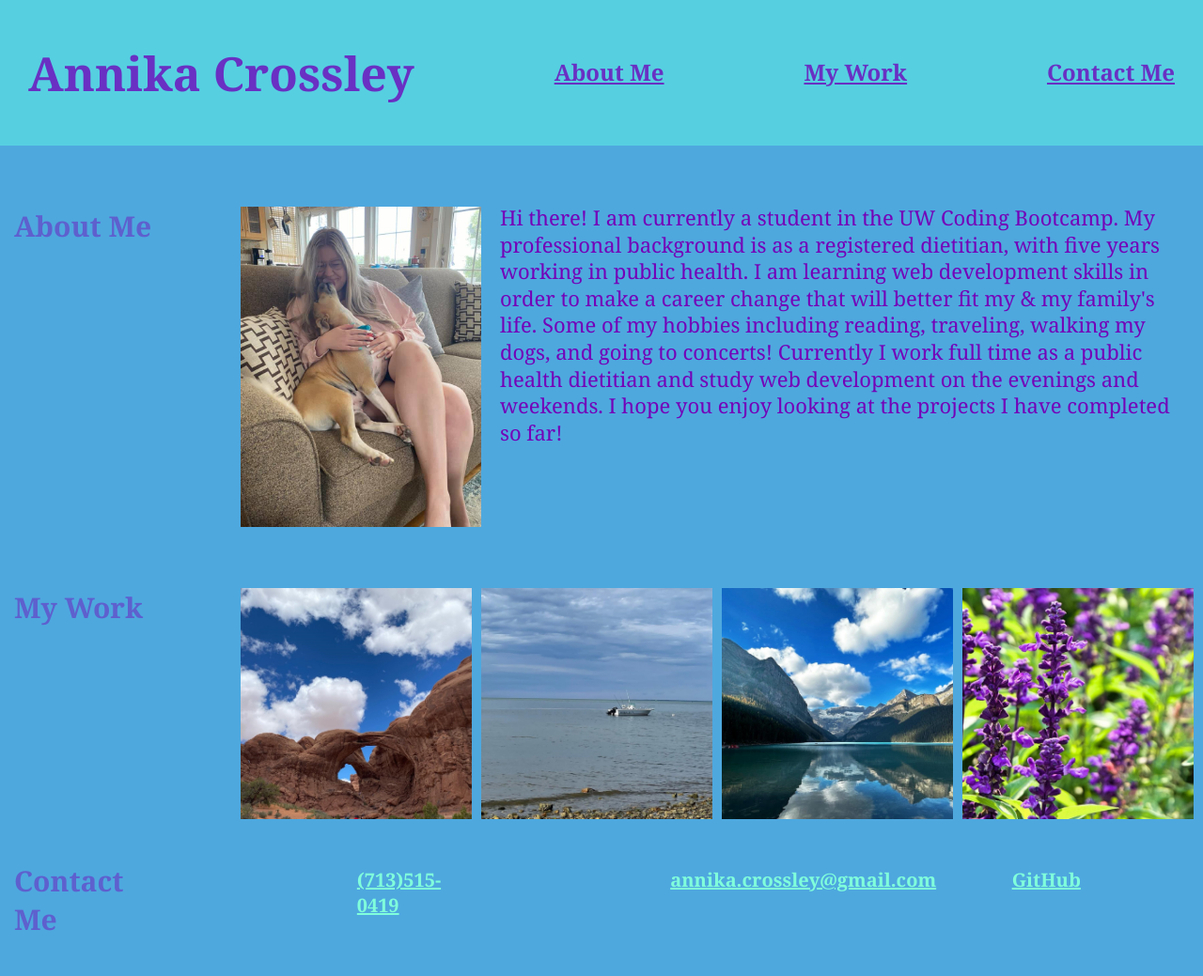
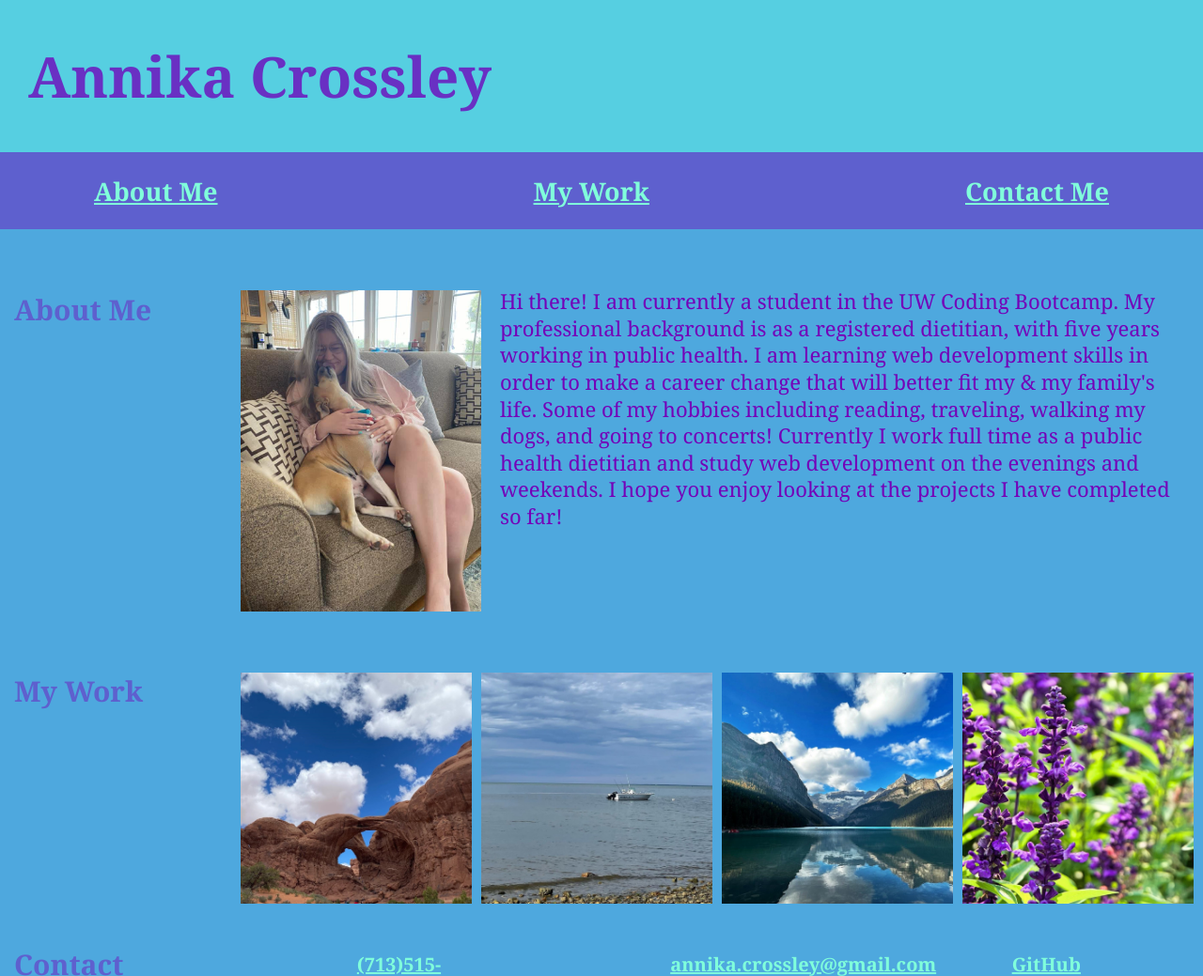
Before and after one commit to annikacrossley/web-dev-portfolio, a plain HTML site: page index.html in a window 1280 px wide. Shown: the top 1039 px of the page at 94% size. Drawn offline with Linux system fonts and the light colour scheme.

Commit message:
added nav bar

```diff
--- a/assets/style.css
+++ b/assets/style.css
@@ -13,23 +13,23 @@ body {
 
 .header {
     background-color: #56CFE1;
-    padding: 10px 30px 10px 30px;
+    font-size: 30px;
+    padding: 0px 30px;
+    text-align: left;
+    color: #6930C3;
+}
+
+
+.topnav {
+    background-color: #5E60CE;
+    font-size: 18px;
+    padding: 0px 100px;
     display: flex;
-    flex-direction: row;
     justify-content: space-between;
 }
 
-.header h1 {
-    color: #6930C3;
-    font-size: 50px;
-}
-
-.header h2 {
-    padding-top: 30px;
-}
-
-.header a {
-    color: #6930C3;
+.topnav a {
+    color: #80FFDB;
 }
 
 .content h2 {
@@ -96,7 +96,7 @@ body {
 }
 
 @media screen and (max-width: 600px) {
-    .header, #about-me, #my-work, #contact-me, #contact-me ul {
+    #about-me, #my-work, #contact-me, #contact-me ul {
         align-items: center;
         display: flex;
         flex-direction: column;
--- a/index.html
+++ b/index.html
@@ -10,6 +10,9 @@
 <body>
     <header class="header">
         <h1>Annika Crossley</h1>
+    </header>
+
+    <nav class="topnav">
         <h2>
             <a href="#about-me">About Me</a>
         </h2>
@@ -19,7 +22,7 @@
         <h2>
             <a href="#contact-me">Contact Me</a>
         </h2>
-    </header>
+    </nav>
 
     <main class="content">
         <section id="about-me">
```
